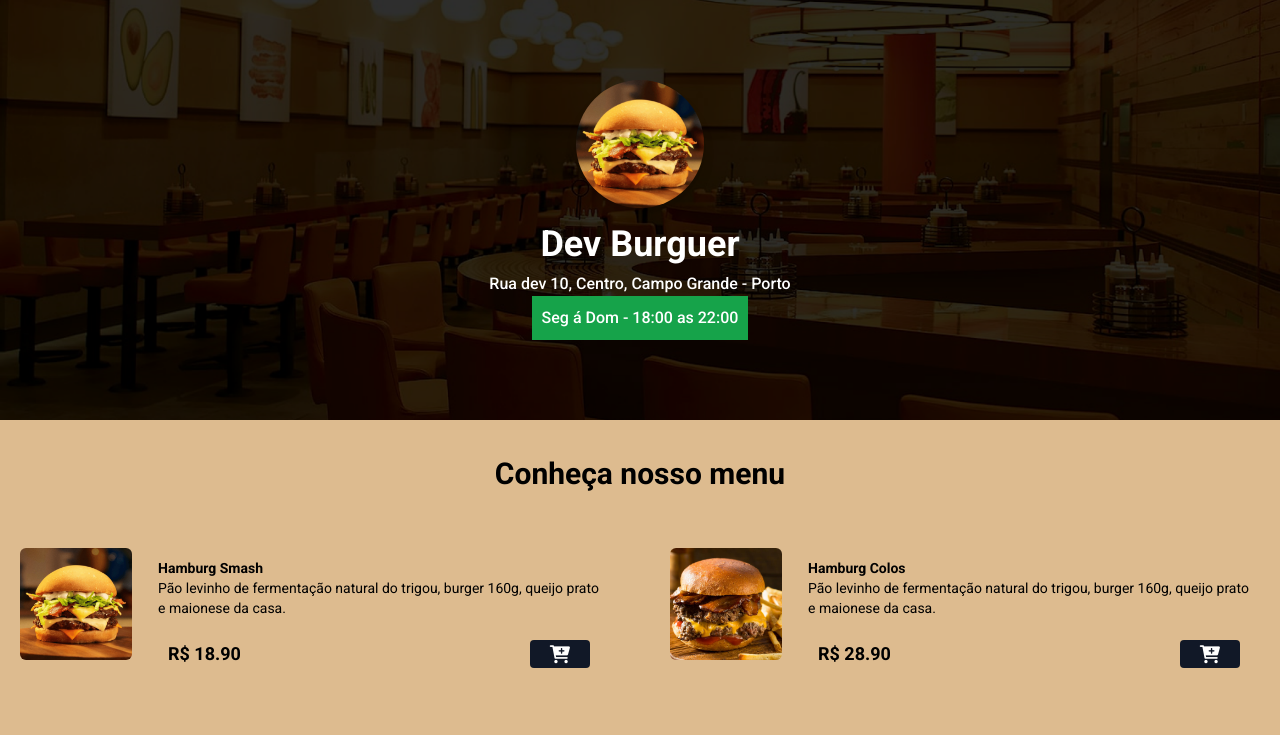
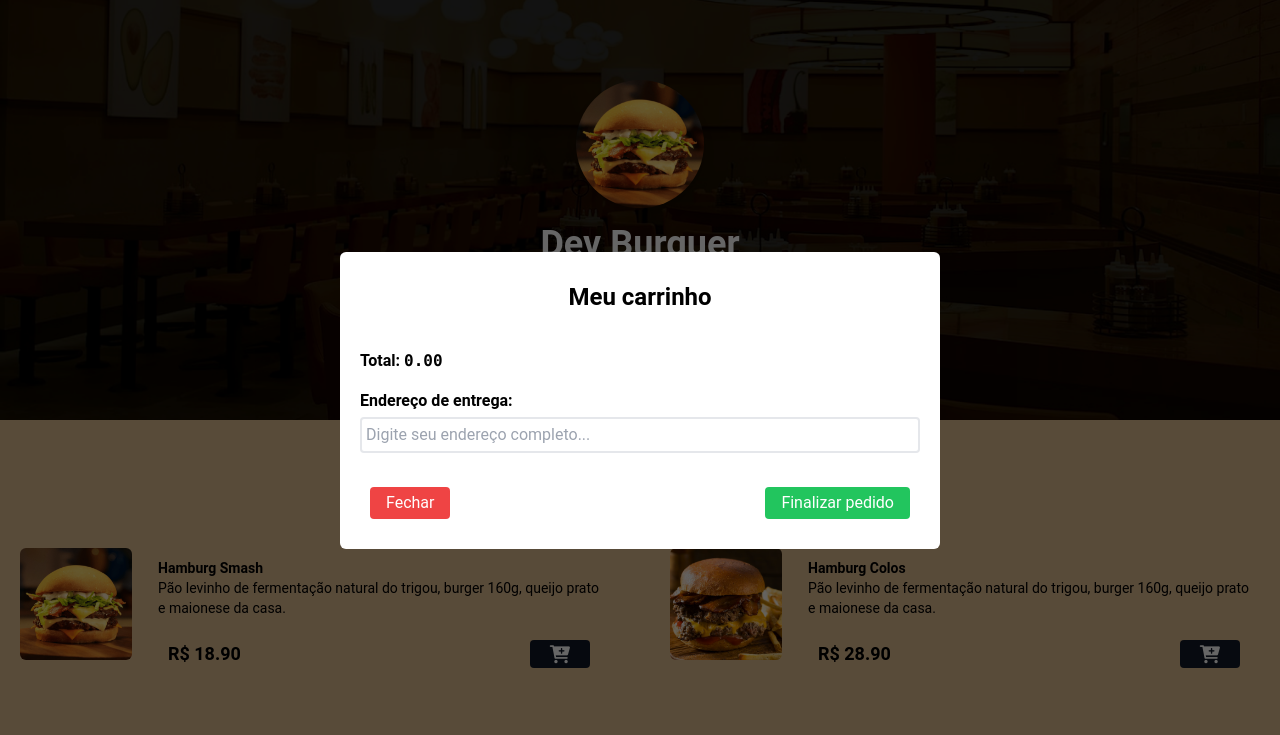
Before and after one commit to huelden/hamb, a website: page index.html in a window 1280 px wide. Both pictures are taken after a click on the button "Veja meu carrinho". Shown: the top 735 px of the page. Drawn offline with nearby package versions, Linux system fonts and the light colour scheme; files that its build step writes are made by us from their sources.

Commit message:
finalizado a primeira int do js

```diff
--- a/index.html
+++ b/index.html
@@ -3,10 +3,16 @@
   <head>
     <meta charset="UTF-8" />
     <meta name="viewport" content="width=device-width, initial-scale=1.0" />
-
+    <!--
+    <link rel="icon" href="data:," />
     <link rel="preconnect" href="https://fonts.googleapis.com" />
 <link rel="preconnect" href="https://fonts.gstatic.com" crossorigin />
 <link href="https://fonts.googleapis.com/css2?family=Roboto:wght@400;500;700&display=swap" rel="stylesheet"/>
+-->
+<meta charset="UTF-8">
+<meta name="viewport" content="width=device-width, initial-scale=1.0">
+<link rel="preload" href="style.css" as="style" onload="this.onload=null;this.rel='stylesheet'">
+<noscript><link href="style.css" rel="stylesheet"></noscript>
 
     <link rel="stylesheet" href="https://cdnjs.cloudflare.com/ajax/libs/font-awesome/6.0.0-beta3/css/all.min.css" integrity="sha512-Fo3rlrZj/k7ujTnHg4CGR2D7kSs0v4LLanw2qksYuRlEzO+tcaEPQogQ0KaoGN26/zrn20ImR1DfuLWnOo7aBA==" crossorigin="anonymous" referrerpolicy="no-referrer" />
 
@@ -56,7 +62,6 @@
                 <i class="fa fa-cart-plus text-lg text-white"></i>
               </button>
 
-
             </div>
 
           </div>
@@ -80,8 +85,6 @@
 
                 <i class="fa fa-cart-plus text-lg text-white"></i>
               </button>
-
-
             </div>
 
           </div>
@@ -104,7 +107,6 @@
 
                 <i class="fa fa-cart-plus text-lg text-white"></i>
               </button>
-
 
             </div>
 
@@ -129,7 +131,6 @@
                 <i class="fa fa-cart-plus text-lg text-white"></i>
               </button>
 
-
             </div>
 
           </div>
@@ -152,7 +153,6 @@
 
                 <i class="fa fa-cart-plus text-lg text-white"></i>
               </button>
-
 
             </div>
 
@@ -234,8 +234,6 @@
 
       </main>
 
-
-
     <div class="mx-auto max-w-7xl px-2 my-2">
       <h2 class="font-bold text-3xl">Bebidas</h2>
     </div>
@@ -295,24 +293,20 @@
       </div>
     </div>
 
-
-
     <!--fim-->
-
 
   </div>
 </div>
 
 
 <footer class="w-full bg-red-500 py-2 flex justify-center items-center fixed bottom-0 z-40">
-      <button class="flex items-center gap-2 bg-white text-red-500 px-4 py-2 rounded-md hover:bg-red-600 hover:text-white transition duration-300" aria-label="Veja meu carrinho">
-        <span id="cart-count"  >(0)</span>
+  <button id="cart-btn" class="flex items-center gap-2 bg-white text-red-500 px-4 py-2 rounded-md hover:bg-red-600 hover:text-white transition duration-300" aria-label="Veja meu carrinho">
+    <span id="cart-count">(0)</span>
     Veja meu carrinho
     <i class="fa fa-cart-plus text-lg"></i>
   </button>
 </footer>
 
-
     <script src="script.js" defer></script>
   </body>
 
--- a/script.js
+++ b/script.js
@@ -1,5 +1,4 @@
-
-
+/*
 const menu = document.getElementById("menu");
 const cartBtn = document.getElementById("cart-btn");
 const cartModal = document.getElementById("cart-modal");
@@ -12,54 +11,32 @@ const addressInput = document.getElementById("address");
 const addressWarn = document.getElementById("address-warn");
 
 // Correção
-cartBtn.addEventListener("click", function() {  // <- Corrigido com parêntese correto
+cartBtn.addEventListener("click", function () {
+  // <- Corrigido com parêntese correto
   cartModal.style.display = "flex";
-});
+}); */
 
+document.addEventListener("DOMContentLoaded", function () {
+  const menu = document.getElementById("menu");
+  const cartBtn = document.getElementById("cart-btn");
+  const cartModal = document.getElementById("cart-modal");
+  const cartItemsContainer = document.getElementById("cart-items");
+  const cartTotal = document.getElementById("cart-total");
+  const checkoutBtn = document.getElementById("checkout-btn");
+  const closeModal = document.getElementById("close-modal-btn");
+  const cartCounter = document.getElementById("cart-count");
+  const addressInput = document.getElementById("address");
+  const addressWarn = document.getElementById("address-warn");
 
+  if (cartBtn) {
+    cartBtn.addEventListener("click", function () {
+      cartModal.style.display = "flex";
+    });
+  }
 
-/*
-
-cartBtn.addEventListener("click", Function() {
-    cartModal.style.display = "flex";
-});
-
-// Abrir o modal do carrinho
-cartBtn.addEventListener("click", function () {
-  cartModal.style.display = "flex";
-});
-
-// Fechar o modal do carrinho
-closeModalBtn.addEventListener("click", function () {
-  cartModal.style.display = "none";
-});
-
-// Fechar o modal ao clicar fora do conteúdo do modal
-cartModal.addEventListener("click", function (event) {
-  if (event.target === cartModal) {
-    cartModal.style.display = "none";
+  if (closeModal) {
+    closeModal.addEventListener("click", function () {
+      cartModal.style.display = "none";
+    });
   }
 });
-
-// Validar endereço ao finalizar pedido
-checkoutBtn.addEventListener("click", function () {
-  if (addressInput.value.trim() === "") {
-    addressWarn.hidden = false; // Mostrar aviso
-  } else {
-    addressWarn.hidden = true; // Esconder aviso
-    alert("Pedido finalizado com sucesso!"); // Ação de exemplo
-    cartModal.style.display = "none"; // Fechar o modal
-  }
-});
-
-const cartBtn = document.getElementById("cart-btn");
-if (cartBtn) {
-    cartBtn.addEventListener("click", function() {
-        const cartModal = document.getElementById("cart-modal");
-        if (cartModal) {
-            cartModal.style.display = "flex";
-        }
-    });
-} else {
-    console.error("cartBtn não encontrado no DOM!");
-}*/
```
Lines whose indentation alone changed are shown as unchanged.
